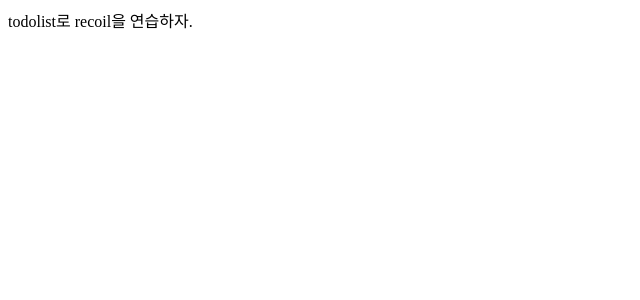
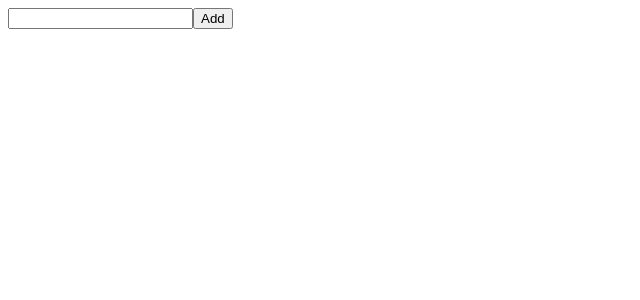
Before and after one commit to gem1n1-youngjae/recoil-todo, a React (Create React App) app: page / in a window 1280 px wide. Shown: the top 300 px of the page, without its empty margins (0-640 px from the left). Built offline with nearby package versions, Linux system fonts and the light colour scheme.

Commit message:
Update list add and remove

```diff
--- a/src/App.js
+++ b/src/App.js
@@ -1,7 +1,13 @@
 import React from "react";
+import { RecoilRoot } from "recoil";
+import { TodoList } from "./Pages";
 
 function App() {
-  return <div className="App">todolist로 recoil을 연습하자.</div>;
+  return (
+    <RecoilRoot>
+      <TodoList />
+    </RecoilRoot>
+  );
 }
 
 export default App;
--- /dev/null
+++ b/src/Components/TodoItem/TodoItem.js
@@ -0,0 +1,47 @@
+import React from "react";
+import { useRecoilState } from "recoil";
+import { todoListState } from "../../Recoil/TodoAtom";
+
+const TodoItem = ({ item }) => {
+  const [todoList, setTodoList] = useRecoilState(todoListState);
+  const index = todoList.findIndex((listItem) => listItem === item);
+
+  const editItemText = ({ target: { value } }) => {
+    const newList = replaceItemAtIndex(todoList, index, {
+      ...item,
+      text: value,
+    });
+    setTodoList(newList);
+  };
+
+  const toggleItemCompletion = () => {
+    const newList = replaceItemAtIndex(todoList, index, {
+      ...item,
+      isComplete: !item.isComplete,
+    });
+    setTodoList(newList);
+  };
+
+  const deleteItem = () => {
+    const newList = todoList.filter((listItem) => listItem.id !== item.id);
+    setTodoList(newList);
+  };
+
+  const replaceItemAtIndex = (arr, index, newValue) => {
+    return [...arr.slice(0, index), newValue, ...arr.slice(index + 1)];
+  };
+
+  return (
+    <div>
+      <input type="text" value={item.text} onChange={editItemText} />
+      <input
+        type="checkbox"
+        checked={item.isComplete}
+        onChange={toggleItemCompletion}
+      />
+      <button onClick={deleteItem}>X</button>
+    </div>
+  );
+};
+
+export default TodoItem;
--- /dev/null
+++ b/src/Components/TodoItemCreator/TodoItemCreator.js
@@ -0,0 +1,38 @@
+import React, { useRef, useState } from "react";
+import { useSetRecoilState } from "recoil";
+import { todoListState } from "../../Recoil/TodoAtom";
+
+const TodoItemCreator = () => {
+  const [inputValue, setInputValue] = useState("");
+  const setTodoList = useSetRecoilState(todoListState);
+  let nextId = useRef(0);
+
+  const addItem = () => {
+    setTodoList((oldTodoList) => [
+      ...oldTodoList,
+      {
+        id: getId(),
+        text: inputValue,
+        isComplete: false,
+      },
+    ]);
+    setInputValue("");
+  };
+
+  const getId = () => {
+    return (nextId.current += 1);
+  };
+
+  const onChange = (e) => {
+    setInputValue(e.target.value);
+  };
+
+  return (
+    <div>
+      <input type="text" value={inputValue} onChange={onChange} />
+      <button onClick={addItem}>Add</button>
+    </div>
+  );
+};
+
+export default TodoItemCreator;
--- /dev/null
+++ b/src/Components/index.js
@@ -0,0 +1,2 @@
+export { default as TodoItemCreator } from "../Components/TodoItemCreator/TodoItemCreator";
+export { default as TodoItem } from "../Components/TodoItem/TodoItem";
--- /dev/null
+++ b/src/Pages/TodoList/TodoList.js
@@ -0,0 +1,21 @@
+import React from "react";
+import { useRecoilValue } from "recoil";
+import { TodoItem, TodoItemCreator } from "../../Components";
+import { todoListState } from "../../Recoil/TodoAtom";
+
+const TodoList = () => {
+  const todoList = useRecoilValue(todoListState);
+  const showList = todoList.map((todoItem) => (
+    <TodoItem key={todoItem.id} item={todoItem} />
+  ));
+  return (
+    <>
+      {/* <TodoListStats /> */}
+      {/* <TodoListFilters /> */}
+      <TodoItemCreator />
+      {showList}
+    </>
+  );
+};
+
+export default TodoList;
--- /dev/null
+++ b/src/Pages/index.js
@@ -0,0 +1 @@
+export { default as TodoList } from "./TodoList/TodoList";
--- /dev/null
+++ b/src/Recoil/TodoAtom.js
@@ -0,0 +1,6 @@
+import { atom } from "recoil";
+
+export const todoListState = atom({
+  key: "todoListState",
+  default: [],
+});
```
